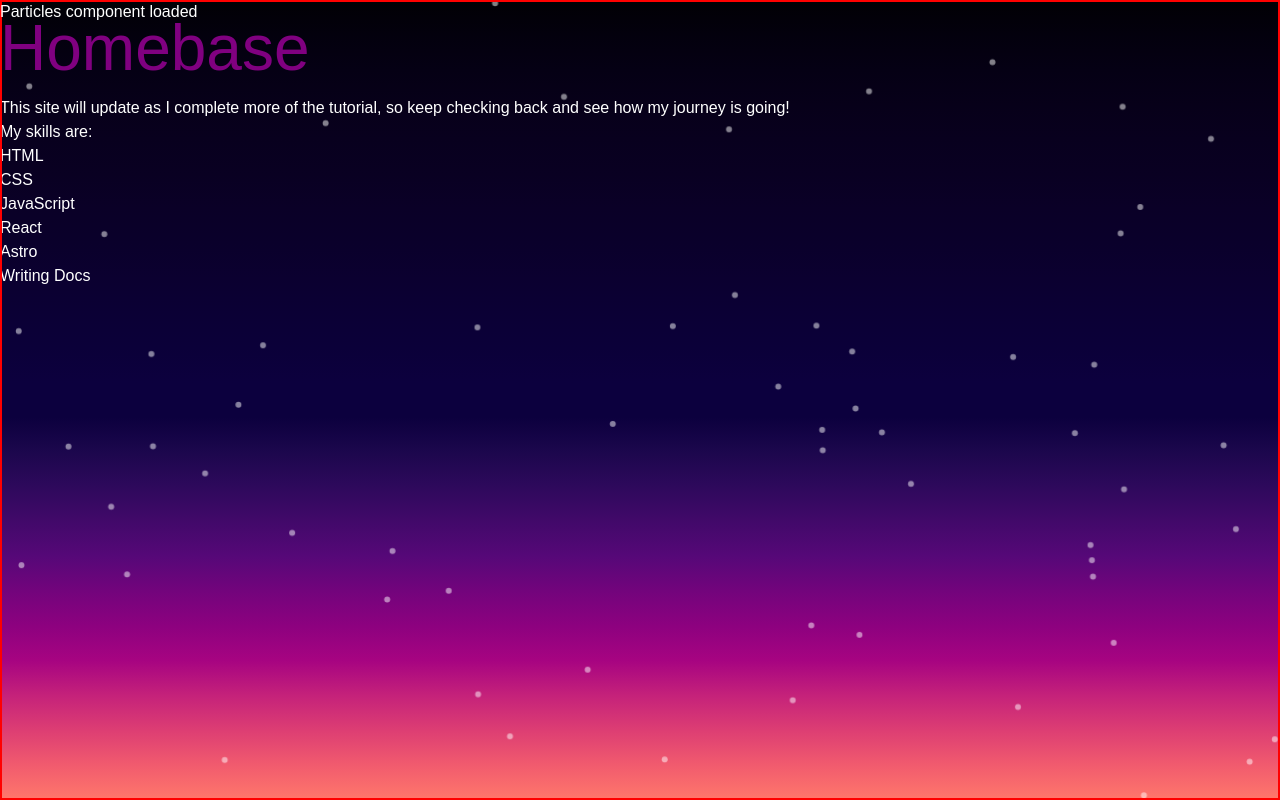
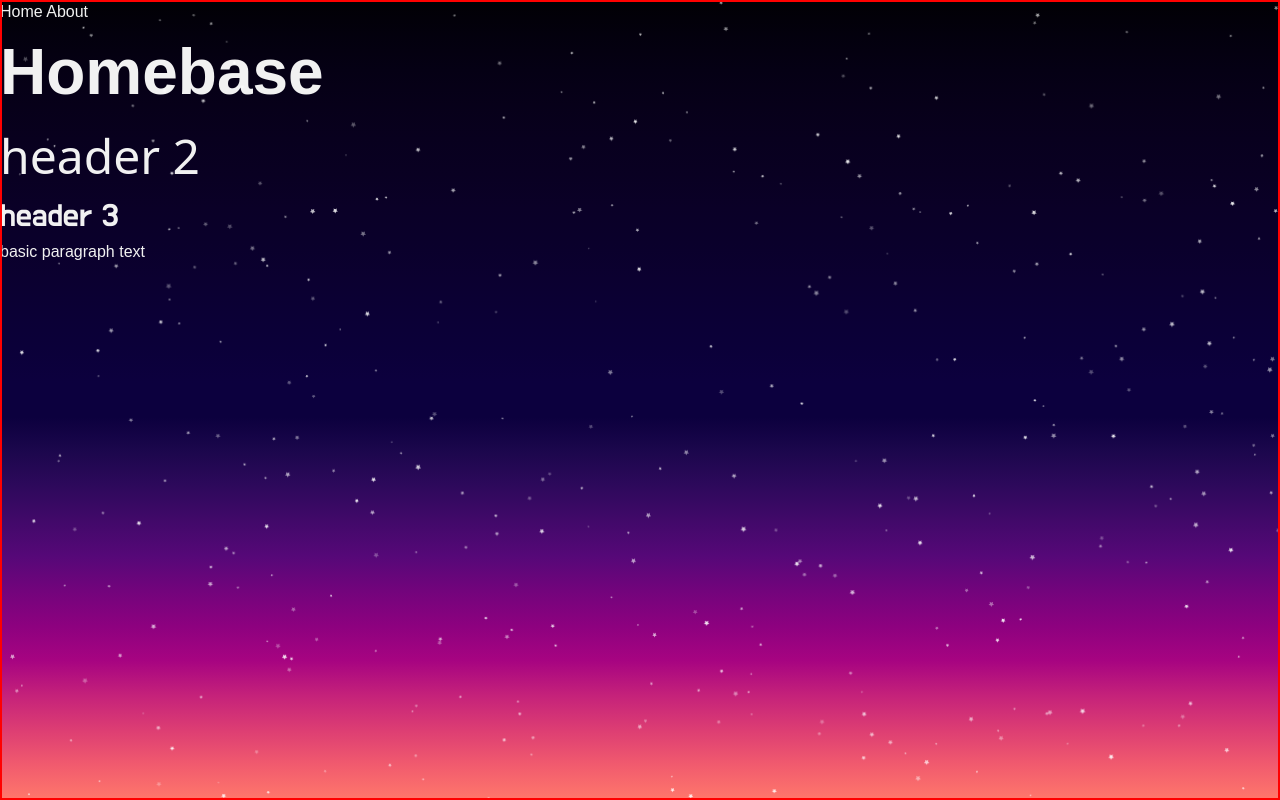
Before and after one commit to dysfunctional-illusionist/dys-illuverse-website, an Astro site: page / in a window 1280 px wide. Built offline with nearby package versions, Linux system fonts and the light colour scheme; Astro itself is replaced by a stand-in of ours; a web font is replaced by a local one.

Commit message:
particles + simple style

```diff
--- a/src/components/Header.astro
+++ b/src/components/Header.astro
@@ -1,11 +1,9 @@
 ---
 // define props here if needed
-import '../styles/global.css';
 const { title } = Astro.props;
 ---
 
 <header>
-  <h1 class="text-3xl font-bold">{title}</h1>
     <nav>
         <a href="/">Home</a>
         <a href="/about">About</a>
--- a/src/components/Starfield.jsx
+++ b/src/components/Starfield.jsx
@@ -1,30 +1,107 @@
-import React from "react";
+import React, { useCallback } from "react";
 import reactParticlesPkg from "react-tsparticles";
+import { loadFull } from "tsparticles";
 
 const Particles = reactParticlesPkg.default || reactParticlesPkg;
 
 export default function Starfield() {
+  const particlesInit = useCallback(async (engine) => {
+    console.log("Initializing particles engine");
+    await loadFull(engine);
+  }, []);
+
   return (
+    <>
+      <div style={{ position: 'fixed', top: 0, left: 0, zIndex: -10, color: 'white' }}>
+        Particles component loaded
+      </div>
+
       <Particles
-      id="particles"
+        id="tsparticles"
+        init={particlesInit}
         options={{
-        fullScreen: { enable: true, zIndex: -1 },
+          fullScreen: { enable: true }, // zIndex left default
+          background: {
+            //color: "rgba(0, 0, 0, 0.09)",
+          },
+          backgroundMask: {
+            enable: false,
+          },
+          fpsLimit: 60,
+          interactivity: {
+            detectsOn: "window",
+            events: {
+              onHover: { enable: false },
+              resize: true,
+            },
+          },
           particles: {
-          number: { value: 150 },
-          size: { value: 5 },
-          color: { value: "#fff" },
-          move: { enable: true, speed: 2 },
-          shape: { type: "circle" },
+            number: {
+              value: 400,
+              density: {
+                enable: true,
+                area: 1000,
               },
-        background: { color: "#000000" },
-      }}
-      style={{
-        position: "fixed",
-        top: 0,
-        left: 0,
-        width: "100vw",
-        height: "100vh",
+            },
+            color: {
+              value: "#ffffff",
+            },
+            shape: {
+              //type: "circle",
+              type: "star",
+                options: {
+                    sides: 5, // number of star points
+                },
+            },
+            opacity: {
+              value: { min: 0.3, max: 0.9 },
+              animation: {
+                enable: true,
+                speed: 0.6,
+                minimumValue: 0.4,
+                sync: false,
+              },
+            },
+            size: {
+              value: { min: 0.5, max: 1.5 },
+            },
+            move: {
+              enable: true,
+              speed: 0.05,
+              direction: "none",
+              random: true,
+              straight: false,
+              outModes: {
+                default: "out",
+              },
+            },
+          },
+          detectRetina: true,
+          background: {
+            //color: "rgba(0, 0, 0, 0.09)",
+            position: "50% 50%",
+            repeat: "no-repeat",
+            size: "cover",
+          },
+
+          // ✨ parallax scroll bit ✨
+          interactivity: {
+            events: {
+              onHover: { enable: false },
+              onClick: { enable: false },
+              resize: true,
+            },
+            modes: {},
+            detectsOn: "window",
+            // Enable this for parallax effect
+            parallax: {
+              enable: true,
+              force: 10,
+              smooth: 50,
+            },
+          },
         }}
       />
+    </>
   );
 }
--- a/src/components/TestParticles.jsx
+++ b/src/components/TestParticles.jsx
@@ -48,7 +48,6 @@
 //   );
 // }
 
-// src/components/TestParticles.jsx
 import React, { useCallback } from "react";
 import reactParticlesPkg from "react-tsparticles";
 import { loadFull } from "tsparticles";
@@ -62,7 +61,7 @@ export default function MyParticles() {
     await loadFull(engine);
   }, []);
 
-  console.log("Rendering Particles component");
+  //console.log("Rendering Particles component");
 
   return (
     <>
--- a/src/layouts/HomeLayout.astro
+++ b/src/layouts/HomeLayout.astro
@@ -1,5 +1,15 @@
 ---
+
+// styles
+import "@fontsource/handjet";
+import "@fontsource/coda";
+import "@fontsource/do-hyeon";
+import "@fontsource/cantarell";
+import "@fontsource/hi-melody";
+import "@fontsource/cutive-mono";
 import '../styles/main.css';
+
+// layout components
 import Hero from '../components/Hero.astro';
 import Header from '../components/Header.astro';
 //import MyParticles from '../components/Starfield.jsx';
@@ -10,10 +20,11 @@ const { title } = Astro.props;
 
 <html lang="en">
   <head>
+    <Header />
     <meta charset="UTF-8" />
     <title>{title}</title>
   </head>
-<body class="bg-black text-white relative">
+  <body>
     <slot />
   </body>
 </html>
--- a/src/pages/index.astro
+++ b/src/pages/index.astro
@@ -2,7 +2,7 @@
 
 //import '../styles/main.css';
 import HomeLayout from '../layouts/HomeLayout.astro';
-import MyParticles from '../components/TestParticles.jsx';
+import Starfield from '../components/Starfield.jsx';
 
 // Welcome to Astro! Wondering what to do next? Check out the Astro documentation at https://docs.astro.build
 // Don't want to use any of this? Delete everything in this file,
@@ -20,7 +20,8 @@ const textCase = "uppercase";
 
 <HomeLayout>
 	<!-- Welcome /> -->
-	<MyParticles client:load />
+
+	<Starfield client:load />
 
 	<html lang="en">
 		<head>
@@ -34,25 +35,12 @@ const textCase = "uppercase";
 			</main>
 			<h1>{pageTitle}</h1>
 
-			<p>This site will update as I complete more of the tutorial, so keep checking back and see how my journey is going!</p>
-			<p>My skills are:</p>
-			<ul>
-			{skills.map((skill) => <li>{skill}</li>)}
-			</ul>
+			<h2> header 2</h2>
+			<h3> header 3</h3>
+
+			<p>basic paragraph text</p>
 
 		</body>
 	</html>
 
-<style define:vars={{skillColor, fontWeight, textCase}}>
-  h1 {
-    color: purple;
-    font-size: 4rem;
-  }
-  .skill {
-    color: var(--skillColor);
-    font-weight: var(--fontWeight);
-    text-transform: var(--textCase);
-  }
-</style>
-
 </HomeLayout>
--- a/src/styles/main.css
+++ b/src/styles/main.css
@@ -2,6 +2,7 @@
 @tailwind components;
 @tailwind utilities;
 
+/* make sure imports are in the layout file */
 
 * {
   box-sizing: border-box;
@@ -21,14 +22,44 @@ canvas {
   left: 0;
   width: 100vw !important;
   height: 100vh !important;
-  z-index: 0 !important; /* set to 0 so it's behind main content with z-index:1 */
+  z-index: -10 !important;
   border: 2px solid red; /* remove once you see it */
 }
 
 body {
   margin: 0;
-  font-family: Arial, Helvetica, sans-serif;
+  font-size: 1rem;
+  font-family: "Cantarell", sans-serif;
   color: #f1f1f1;
+}
+
+h1 {
+  margin: 0;
+  font-size: 4rem;
+  color: #f1f1f1;
+  font-family: "Handjet", sans-serif;
+  font-optical-sizing: auto;
+  font-weight: 600;
+  font-style: bold;
+  font-variation-settings:
+    "ELGR" 1,
+    "ELSH" 2;
+}
+
+h2 {
+  margin: 0;
+  font-size: 3rem;
+  color: #f1f1f1;
+  font-family: "Coda", system-ui;
+  font-weight: 400;
+  font-style: normal;
+}
+
+h3, h4, h5, h6 {
+  font-size: 2rem;
+  font-family: "Do Hyeon", sans-serif;
+  font-weight: 400;
+  font-style: normal;
 }
 
 /* Style the top navigation bar */
```
Also changed, not shown: package.json (+17 -0 lines), 1 other file. Lines whose indentation alone changed are shown as unchanged.
